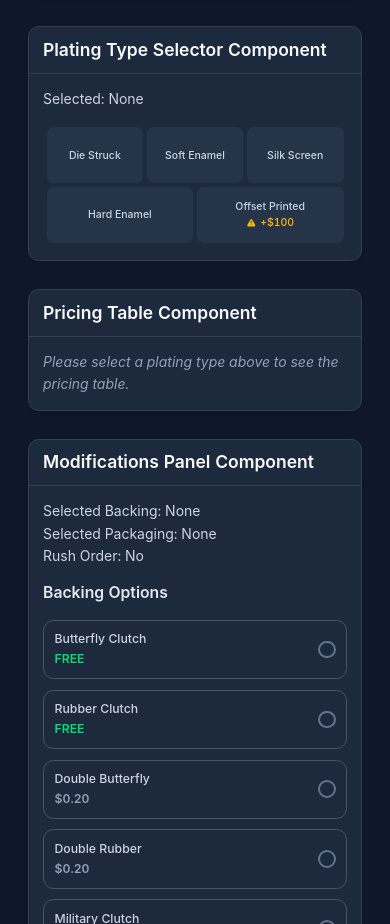
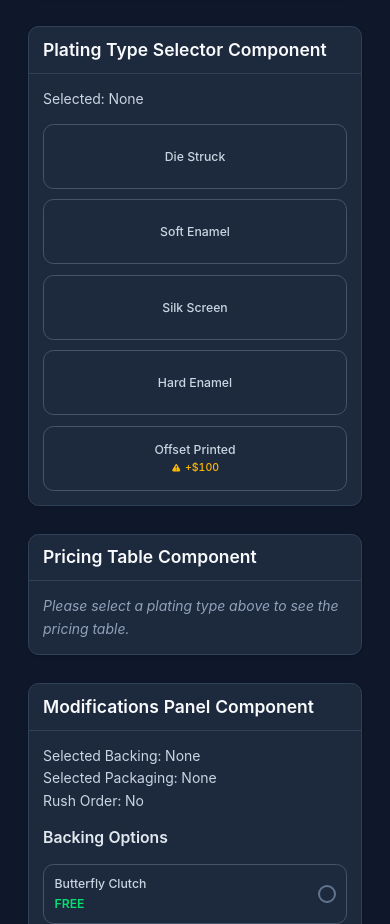
Before and after one commit to kendalled/pin-pricer, a Nuxt app: page /test-components in a window 390 px wide. Shown: the part 1246-2170 px from the top of the page. Built offline with nearby package versions, Linux system fonts and the light colour scheme.

Commit message:
fix: unify UI styles for plating and pricing
Updated PlatingTypeSelector to use radio inputs and grid layout for improved accessibility and responsive design. Made all similar inputs share styling.

```diff
--- a/components/PlatingTypeSelector.vue
+++ b/components/PlatingTypeSelector.vue
@@ -1,25 +1,35 @@
 <template>
   <div class="w-full" role="tablist" aria-label="Plating type selection">
     <!-- Tab Navigation -->
-    <div class="flex flex-wrap gap-1 p-1 bg-slate-800 rounded-xl">
-      <button
+    <div class="grid grid-cols-1 xs:grid-cols-2 lg:grid-cols-5 gap-3 xs:gap-4">
+      <label
         v-for="(platingType, index) in platingTypes"
         :key="platingType.id"
-        @click="selectPlatingType(platingType)"
+        :class="getOptionClasses(selectedType?.id === platingType.id)"
+        @keydown.enter="selectPlatingType(platingType)"
+        @keydown.space.prevent="selectPlatingType(platingType)"
         @keydown.arrow-left="focusPreviousTab(index)"
         @keydown.arrow-right="focusNextTab(index)"
         @keydown.home="focusFirstTab"
         @keydown.end="focusLastTab"
         :ref="el => tabRefs[index] = el"
-        :class="tabClasses(platingType)"
         :aria-selected="selectedType?.id === platingType.id"
         :aria-controls="`panel-${platingType.id}`"
         :id="`tab-${platingType.id}`"
         :tabindex="selectedType?.id === platingType.id ? 0 : -1"
         role="tab"
       >
+        <input
+          type="radio"
+          name="plating-type"
+          :value="platingType.id"
+          :checked="selectedType?.id === platingType.id"
+          @change="selectPlatingType(platingType)"
+          class="sr-only"
+        />
+        <div class="flex-1 min-w-0">
           <div class="flex flex-col items-center space-y-1 min-h-[3rem] justify-center">
-          <span class="truncate text-center leading-tight">{{ platingType.name }}</span>
+            <span class="font-medium text-sm xs:text-base leading-tight text-center">{{ platingType.name }}</span>
             <div
               v-if="platingType.setupFee"
               class="flex items-center space-x-1"
@@ -40,7 +50,8 @@
               <span class="text-xs text-amber-400 font-medium">+${{ platingType.setupFee }}</span>
             </div>
           </div>
-      </button>
+        </div>
+      </label>
     </div>
 
     <!-- Setup Fee Notice -->
@@ -131,32 +142,30 @@ const focusLastTab = () => {
   tabRefs.value[platingTypes.length - 1]?.focus();
 };
 
-// Dynamic tab classes for better responsive design and accessibility
-const tabClasses = (platingType: PlatingType) => {
-  const isSelected = props.selectedType?.id === platingType.id;
+// Option classes matching ModificationsPanel styling
+const getOptionClasses = (isSelected: boolean): string => {
+  const baseClasses = [
+    'relative flex items-center p-3 xs:p-4 border rounded-xl cursor-pointer',
+    'transition-all duration-250 ease-in-out',
+    'focus-within:ring-3 focus-within:ring-blue-500 focus-within:ring-offset-2 focus-within:ring-offset-slate-900',
+    'min-h-[44px]', // Enhanced touch target
+    'reduced-motion:transition-none'
+  ].join(' ');
+
+  if (isSelected) {
+    return [
+      baseClasses,
+      'bg-blue-900/30 border-blue-500 text-blue-200 shadow-md',
+      'high-contrast:bg-blue-800 high-contrast:border-blue-300 high-contrast:text-white'
+    ].join(' ');
+  }
 
   return [
-    // Base classes
-    'flex-1 min-w-0 px-2 py-2 xs:px-3 xs:py-2.5 sm:px-4 sm:py-3',
-    'text-xs xs:text-sm font-medium rounded-lg',
-    'transition-all duration-250 ease-in-out',
-    'focus:outline-none focus-visible:ring-3 focus-visible:ring-blue-500 focus-visible:ring-offset-2 focus-visible:ring-offset-slate-800',
-    // Enhanced touch targets
-    'min-h-[44px] min-w-[80px] xs:min-w-[100px]',
-    // State-based styling
-    isSelected
-      ? [
-          'bg-blue-550 text-white shadow-md',
-          'high-contrast:bg-blue-700 high-contrast:border-2 high-contrast:border-blue-300'
-        ].join(' ')
-      : [
-          'text-slate-300 bg-slate-700/50',
-          'hover:text-white hover:bg-slate-700 hover:shadow-sm',
-          'active:bg-slate-600 active:scale-95',
-          'high-contrast:text-white high-contrast:bg-slate-800 high-contrast:border high-contrast:border-slate-300'
-        ].join(' '),
-    // Reduced motion support
-    'reduced-motion:transition-none'
+    baseClasses,
+    'bg-slate-800 border-slate-600 text-slate-300',
+    'hover:bg-slate-700/50 hover:border-slate-500 hover:text-slate-200 hover:shadow-sm',
+    'active:bg-slate-700 active:scale-95',
+    'high-contrast:bg-slate-950 high-contrast:border-slate-300 high-contrast:text-white'
   ].join(' ');
 };
 </script>
--- a/components/calculator/PricingTable.vue
+++ b/components/calculator/PricingTable.vue
@@ -221,12 +221,12 @@ const getCellClasses = (size: string, quantity: number): string => {
   ].join(' ');
 
   if (isSelected) {
-    return `bg-blue-550 border-blue-500 text-white shadow-lg shadow-blue-500/25 high-contrast:bg-blue-700 high-contrast:border-blue-300 ${baseClasses}`;
+    return `bg-blue-900/30 border-blue-500 text-blue-200 shadow-md high-contrast:bg-blue-800 high-contrast:border-blue-300 high-contrast:text-white ${baseClasses}`;
   } else if (isHovered) {
-    return `bg-slate-600 border-slate-500 text-slate-100 shadow-md ${baseClasses}`;
+    return `bg-slate-700/50 border-slate-500 text-slate-200 shadow-sm ${baseClasses}`;
   }
 
-  return `bg-slate-700 border-slate-600 text-slate-200 hover:bg-slate-600 hover:border-slate-500 ${baseClasses}`;
+  return `bg-slate-800 border-slate-600 text-slate-300 hover:bg-slate-700/50 hover:border-slate-500 hover:text-slate-200 hover:shadow-sm ${baseClasses}`;
 };
 
 const getCellAriaLabel = (size: string, quantity: number): string => {
```
Lines whose indentation alone changed are shown as unchanged.
